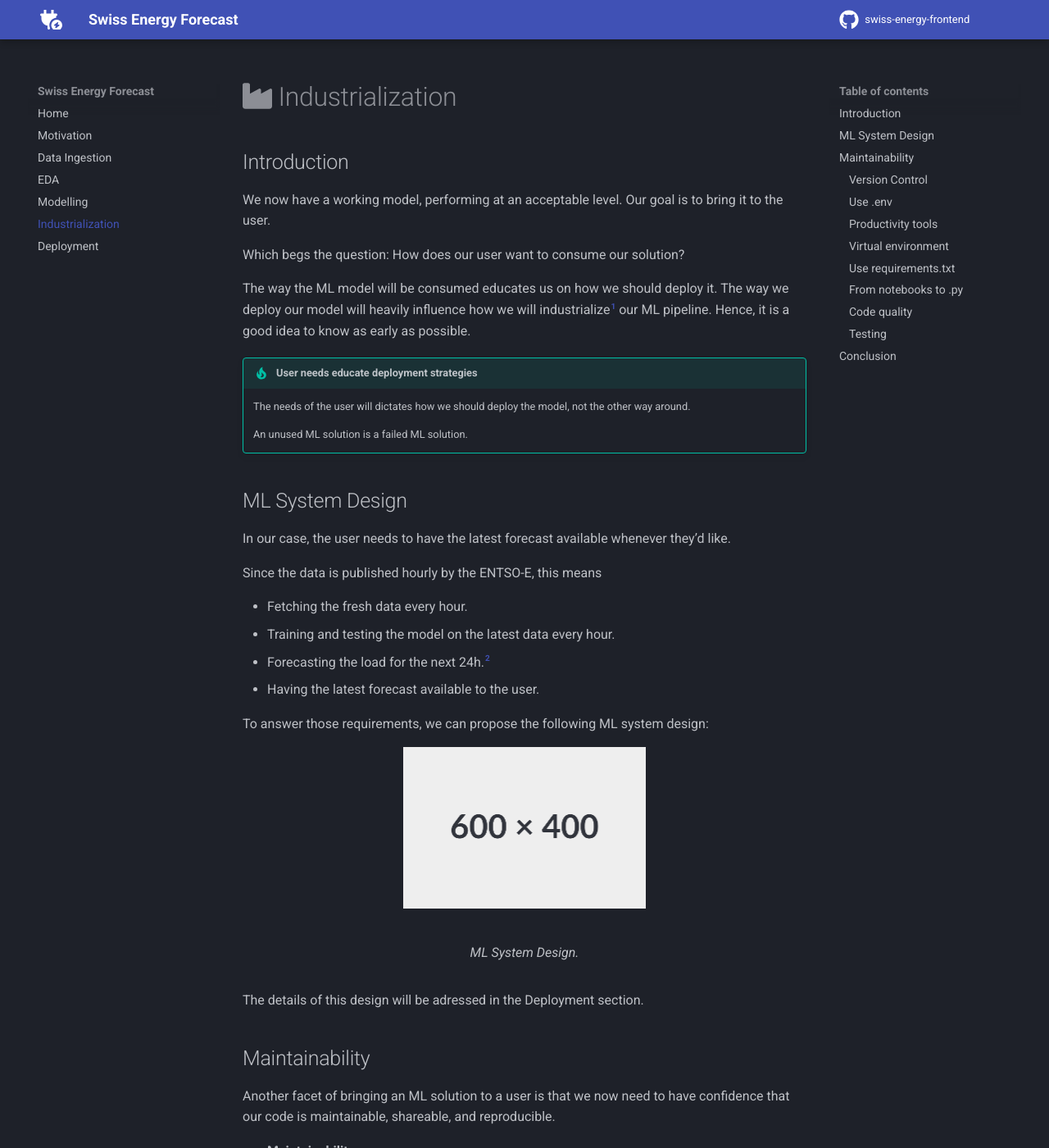
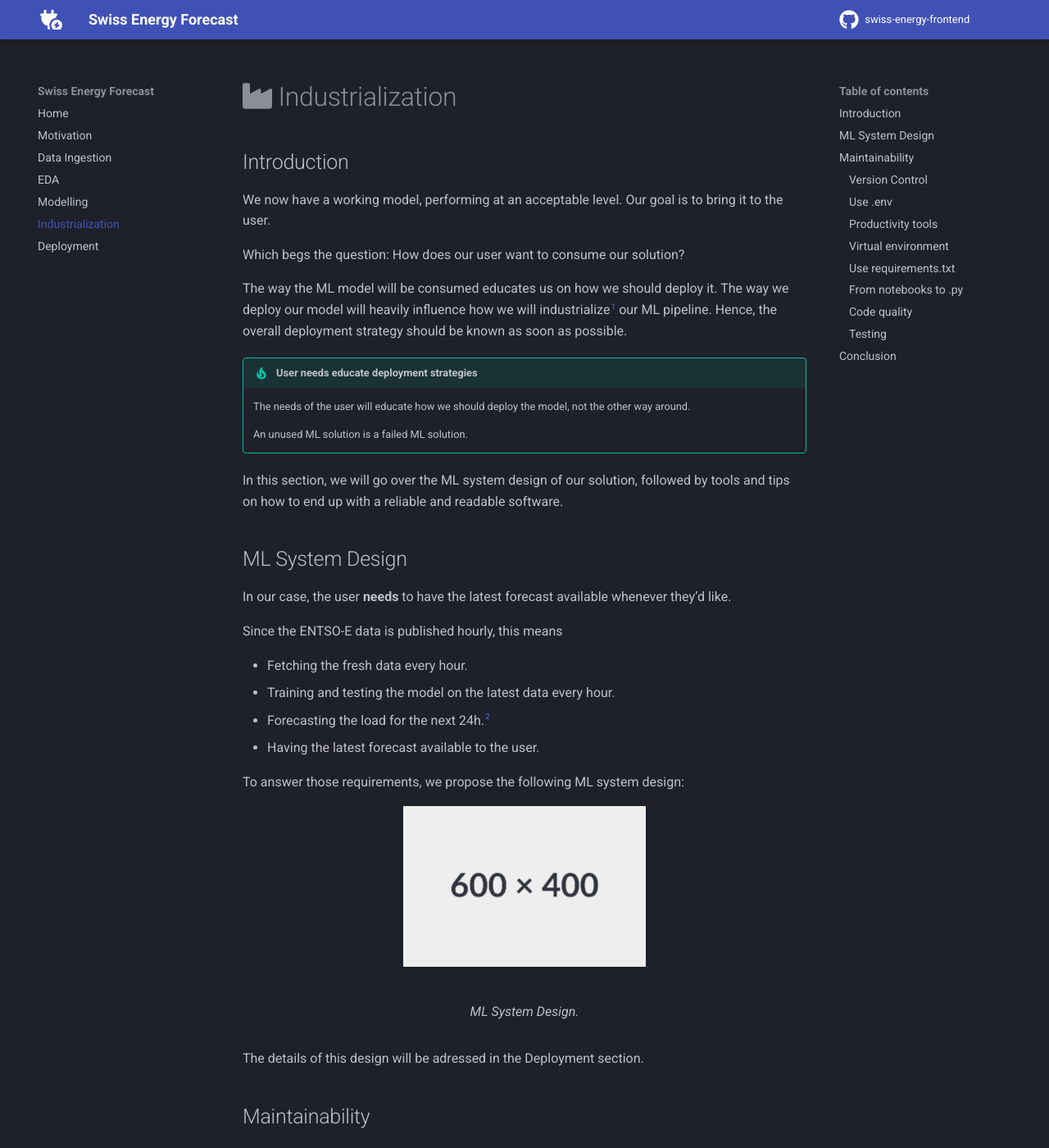
Before and after one commit to arthurgassner/swissenergy-frontend, an MkDocs documentation site: the page built from docs/industrialization.md, in a window 1280 px wide and 1400 px high. Shown: the whole window at 82% size. Built offline with MkDocs 1.6.1 and Material for MkDocs 9.7.7, drawn with Linux system fonts in a browser that asks for light colours; a script that is not in the unit is left out; comment, search, counter and statistics services are not loaded.

Commit message:
Update .md

```diff
--- a/docs/industrialization.md
+++ b/docs/industrialization.md
@@ -8,20 +8,22 @@ Which begs the question: How does our user want to consume our solution?
 
 The way the ML model will be consumed educates us on how we should deploy it.
 The way we deploy our model will heavily influence how we will industrialize[^1] our ML pipeline.
-Hence, it is a good idea to know as early as possible.
+Hence, the overall deployment strategy should be known as soon as possible.
 
 [^1]: Also called _productionalize_.
 
 !!! tip "User needs educate deployment strategies"
-    The needs of the user will dictates how we should deploy the model, not the other way around.
+    The needs of the user will educate how we should deploy the model, not the other way around.
 
     An unused ML solution is a failed ML solution.
 
+In this section, we will go over the ML system design of our solution, followed by tools and tips on how to end up with a reliable and readable software.
+
 ## ML System Design
 
-In our case, the user needs to have the latest forecast available whenever they'd like.
+In our case, the user **needs** to have the latest forecast available whenever they'd like.
 
-Since the data is published hourly by the ENTSO-E, this means
+Since the ENTSO-E data is published hourly, this means
 
 - Fetching the fresh data every hour.
 - Training and testing the model on the latest data every hour.
@@ -30,7 +32,7 @@ Since the data is published hourly by the ENTSO-E, this means
 
 [^2]: This is called _offline inference_.
 
-To answer those requirements, we can propose the following ML system design:
+To answer those requirements, we propose the following ML system design:
 
 <figure markdown="span">
   ![Image title](assets/modelling/placeholder.png){ width="50%" }
```
